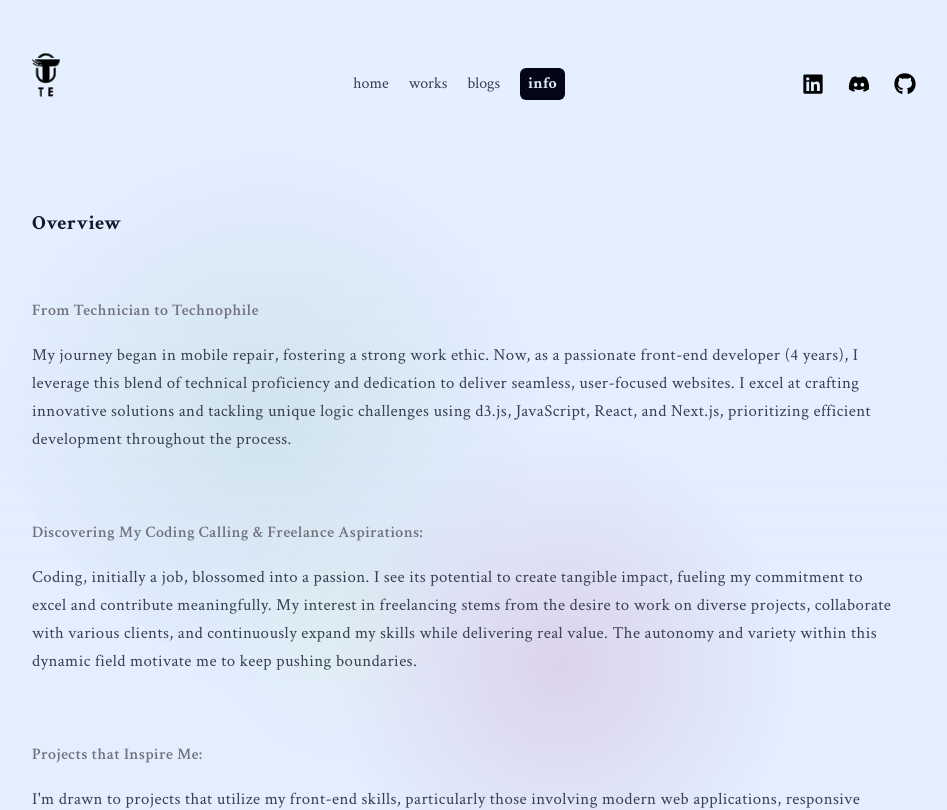
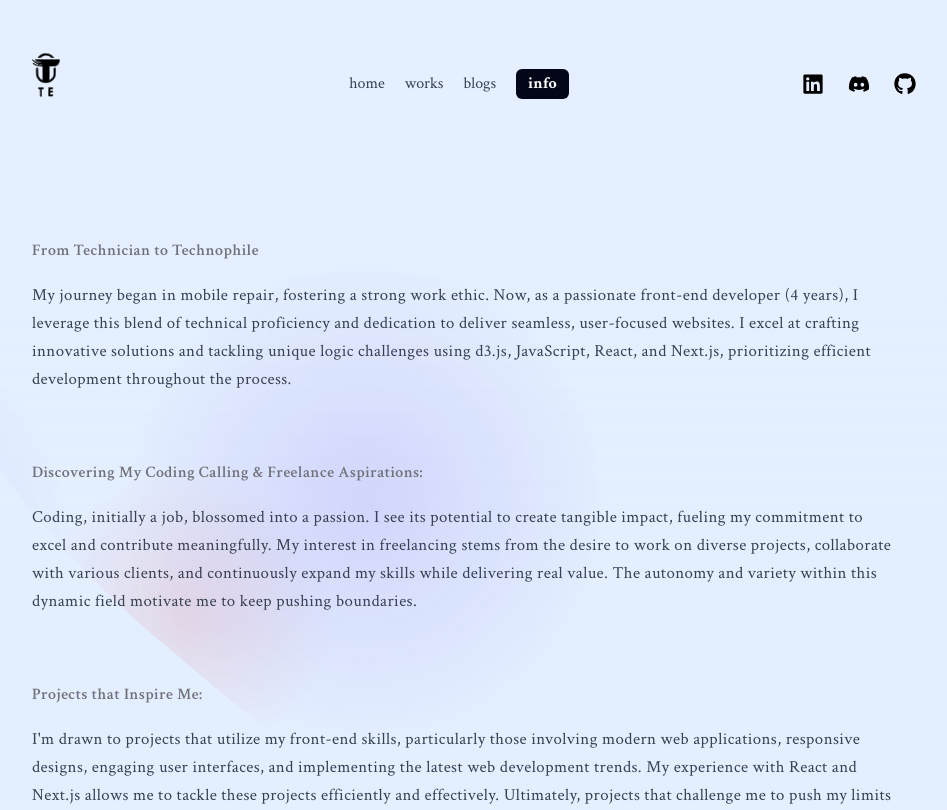
Before and after one commit to tesimon/te-S-portfolio, a Next.js app: page /info in a window 1280 px wide. Shown: the top 810 px of the page, without its empty margins (174-1121 px from the left). Built offline with nearby package versions, Linux system fonts and the light colour scheme.

Commit message:
modified ui design

```diff
--- a/app/global.css
+++ b/app/global.css
@@ -10,7 +10,7 @@
 
 @layer utilities {
   .dark-theme {
-    background: rgb(32, 43, 54);
+    background: rgb(5, 12, 20);
   }
 }
 .light-theme {
@@ -20,23 +20,28 @@
   z-index: -5;
   opacity: 100%;
 }
+@layer utilities {
+  .cart-theme_dark {
+    background: rgb(5, 12, 20);
+  }
+}
+.cart-theme_light {
+  z-index: 2;
+  background-color: #e3eeff;
+}
 
 .extra-gradient {
   background: radial-gradient(
-      circle at 35% 50%,
-      rgba(109, 171, 147, 0.16),
+      circle at 45% 50%,
+      rgba(86, 53, 231, 0.185),
       transparent 30%
     ),
     radial-gradient(
-      circle at 65% 50%,
-      rgba(180, 58, 123, 0.15),
-      transparent 25%
+      circle at 15% 100%,
+      rgba(100, 43, 233, 0.116),
+      transparent 20%
     ),
-    radial-gradient(
-      circle at 50% 65%,
-      rgba(214, 248, 186, 0.15),
-      transparent 15%
-    );
+    radial-gradient(circle at 40% 75%, rgba(233, 23, 23, 0.15), transparent 15%);
   background-attachment: fixed;
   position: fixed;
   border-radius: 40%;
@@ -48,6 +53,7 @@
   bottom: 0;
   content: "";
   z-index: -1;
+  opacity: 0.7;
 }
 ::selection {
   background-color: #47a3f3;
--- a/app/info/page.jsx
+++ b/app/info/page.jsx
@@ -3,9 +3,6 @@ const Info = () => {
   return (
     <>
       <div className="leading-7 tracking-wide text-[1.05rem]">
-        <div className="flex flex-col justify-start items-start gap-2 my-5">
-          <h1 className="text-[20px] dark:text-cyan-50">Overview</h1>
-        </div>
         <div className="flex flex-col justify-start items-start gap-2 my-5">
           <h3 className="text-[1rem] text-zinc-500 ">
             From Technician to Technophile
@@ -41,7 +38,7 @@ const Info = () => {
 
         <div className="flex flex-col justify-start items-start gap-2 my-5">
           <h3 className="text-[1rem] text-zinc-500 ">Next steps</h3>
-          <p className="">
+          <p>
             {`
         I'm eager to build upon my experiences, collaborate with fellow developers, and tackle projects that challenge me to grow.
 `}
--- a/app/layout.jsx
+++ b/app/layout.jsx
@@ -2,16 +2,12 @@ import Nav from "@/components/Nav";
 import "./global.css";
 import { Inter, Crimson_Text } from "next/font/google";
 
-const inter = Inter({
+const crimsonText = Crimson_Text({
+  weight: ["400", "600", "700"],
+  style: ["normal", "italic"],
   subsets: ["latin"],
   display: "swap",
-  variable: "--font-inter",
-});
-
-const CrimsonText = Crimson_Text({
-  weight: ["400", "600", "700"],
-  subsets: ["latin"],
-  display: "swap",
+  fallback: "mono",
 });
 
 export const metadata = {
@@ -23,14 +19,14 @@ const RootLayout = ({ children }) => {
   return (
     <html lang="en">
       <body
-        className={` ${CrimsonText.className} dark:galaxy dark:dark-theme  light-theme flex flex-col overflow-y-scroll `}
+        className={` ${crimsonText.className} dark:galaxy dark:dark-theme  light-theme flex flex-col overflow-y-scroll `}
       >
         <div className="container flex flex-col max-w-[900px] items-center self-center mt-4 md:mt-10  ">
           <div className="extra-gradient flex justify-center" />
           <div className=" w-full px-2 sm:px-0 self-center">
             <Nav />
           </div>
-          <main className="prose dark:prose-invert max-w-none px-6 lg:px-4 w-full mt-8 sm:mt-16 relative self-center ">
+          <main className=" prose dark:prose-invert max-w-none px-6 lg:px-4 w-full mt-8 sm:mt-16 relative self-center  ">
             {children}
           </main>
         </div>
--- a/app/page.jsx
+++ b/app/page.jsx
@@ -3,14 +3,14 @@ import Image from "next/image";
 import Link from "next/link";
 const Home = () => {
   return (
-    <div className=" text-[1.02rem] tracking-wide leading-8 mb-5 ">
+    <div className="my-10">
       <div className="mr-3 ">
-        <h2 className="m-0 ">Hello 👋</h2>
+        <h2 className="m-0 ">Hi 👋</h2>
         <div className="flex gap-3 flex-col sm:flex-row  items-start justify-start">
-          <p className="max-extra-small:text-[15px] max-extra-small:leading-[30px] leading-9 self-start font-bold my-2 ">
+          <p className="max-extra-small:text-[15px] max-extra-small:leading-[30px] leading-9 self-start font-bold my-2 text-lg ">
             {`I'm Simon , a Frontend Web Developer Experienced in `}
             <br />
-            <span className="text-white font-extrabold  bg-yellow-500 px-2 py-[7px] rounded-lg mr-1 ">
+            <span className="text-blue-900 font-extrabold  bg-yellow-500/95 px-2 py-[7px] rounded-lg mr-1 ">
               JavaScript
             </span>
             <span className="text-black font-extrabold  bg-blue-400 px-2 py-[7px] rounded-lg mx-1">
@@ -24,38 +24,41 @@ const Home = () => {
             </span>
             <br /> and more....
           </p>
-          <div className="flex flex-col justify-start items-end self-end mr-16">
+          <div className="flex flex-col justify-start items-end self-center ">
             <Image
-              src="/assets/simon.png"
+              src="/assets/my-profile.png"
               alt="logo"
-              width={200}
-              height={100}
-              className="rounded-full border pt-1 dark:border-gray-500 border-neutral-900 dark:bg-transparent bg-gray-400"
+              width={220}
+              height={80}
+              className="rounded-full border px-2 pt-1 dark:border-gray-500 border-neutral-900 dark:bg-transparent bg-gray-400  "
             />
           </div>
         </div>
 
         <div>
-          <p className="my-6">
+          <p className="my-6 text-[17px] tracking-[1.1px] leading-8  dark:text-slate-300">
             {`
-            Driven front-end developer (under 4 years) passionate about crafting innovative solutions and building user-focused websites. Leverages strong teamwork, communication, and client-facing skills (from previous mobile technician role). Currently focused on building dynamic data visualizations using d3.js and JavaScript, with a preference for tackling unique logic challenges and minimizing library dependence for efficient site development.
+            Driven front-end developer (under 4 years) passionate about crafting innovative solutions and building user-focused websites. Leverages strong teamwork, communication, and client-facing skills (from previous mobile technician role) .
+             Currently : focused on building creative, dynamic web apps and data visualizations using JavaScript.
+
+             I'm eager to build upon my experiences, collaborate with fellow developers, and tackle projects that challenge me to grow.
             `}
           </p>
           <Link
             href="/info"
-            className=" hover:bg-cyan-500 not-prose px-2 py-2 rounded-md font-bold bg-black text-white dark:bg-slate-100 dark:text-black"
+            className=" hover:ring-1 px-2 py-2 rounded-md  italic"
           >
             {" "}
-            About me{" "}
+            More info..{" "}
           </Link>
         </div>
 
-        <div className="dark:text-cyan-100 not-prose my-5  text-[18px]flex gap-1 inline-flex items-center  ">
+        <div className="dark:text-cyan-100 not-prose my-5 text-[18px] gap-1 inline-flex items-center  ">
           <div>
             <span className="text-[18px]">
               I also keep up with the latest technologies.
             </span>
-            <div className="bg-blue-500 dark:bg-green-300 h-[0.5px] w-[200px] text-center rounded-sm " />
+            <div className="bg-blue-900 dark:bg-green-300 h-[0.4px] w-[200px] text-center rounded-sm " />
 
             <p className="mt-3 leading-8 tracking-[1px]">
               {`
@@ -65,7 +68,7 @@ const Home = () => {
         </div>
         <BlogPost />
         <Link
-          className=" not-prose text-base  font-bold hover:text-purple-500  hover:underline "
+          className="text-base hover:ring-1 p-2 rounded-md "
           href={"/blogs"}
         >
           Explore My Blogs
--- a/components/Nav.jsx
+++ b/components/Nav.jsx
@@ -73,11 +73,12 @@ export default function Navbar() {
                       key={path}
                       href={path}
                       className={clsx(
-                        "ease-linear  duration-500  hover:text-slate-950 dark:hover:text-slate-50  flex align-middle",
+                        "ease-linear  duration-500 flex align-middle",
                         "flex justify-between gap-3 ",
                         {
-                          "text-slate-700 dark:text-white/80 ": !isActive,
-                          "font-bold text-slate-200 bg-slate-950 hover:text-white/70 rounded-md px-2 py-1":
+                          "text-slate-700 dark:text-white/70 dark:hover:text-white hover:text-black ":
+                            !isActive,
+                          "font-bold text-white dark:text-black bg-slate-950 dark:bg-slate-200 bg-origin-border dark:hover:text-black hover:text-cyan-100 rounded-md px-3 py-[3px]":
                             isActive,
                         }
                       )}
--- a/components/ProjectCard.jsx
+++ b/components/ProjectCard.jsx
@@ -68,7 +68,7 @@ export default function ProjectCard() {
             exit={{ opacity: 0 }}
             layoutId={isSelected}
             className="fixed  inset-x-0 inset-y-0 w-fit lg:inset-x-[40%] lg:right-0  overflow-auto
-            py-3 px-5 lg:px-7 rounded-md dark:bg-slate-950 bg-slate-200 border border-slate-600 "
+            py-3 px-5 lg:px-7 rounded-md cart-theme_light dark:cart-theme_dark border border-slate-600 "
           >
             <div
               className="flex  gap-1  cursor-pointer hover:scale-105 hover:underline duration-300 w-fit mb-6 py-2 "
--- a/constants/projects.js
+++ b/constants/projects.js
@@ -54,6 +54,7 @@ export let projects = [
     techStacks: ["Next.js", "TypeScript", "Tailwind CSS", "Prisma", "MongoDB"],
     images: ["/E-commerce-shop.png", "/E-commerce-shop.png"],
     link: "https://e-commerceshop.vercel.app",
+    sourceCode: "https://github.com/tesimon/E-Commerce-Shop",
     id: 2,
   },
   {
@@ -64,6 +65,7 @@ export let projects = [
       "this is a full-stack blog web application that allows users to create, read, write, and comment on the posts, and so on . It provides a seamless user experience by integrating Google and github sign-in for easy authentication. The application offers a robust article editing and adding images functionality while writing users own articles based on user preferences, it also gives a blog filtering options based on catagory. this blog site  also features a system-based and user preference theme options, with a dark mode recommended for optimal user experience.",
     images: ["/blog-app.gif", "/assets/Modern-Blog.png"],
     link: "https://thoughtfulperspectives.vercel.app",
+    sourceCode: "https://github.com/tesimon/full-stack-blog-app",
     id: 1,
     techStacks: [
       "Next.js",
--- a/tailwind.config.js
+++ b/tailwind.config.js
@@ -13,8 +13,5 @@ module.exports = {
       },
     },
   },
-  plugins: [
-    require("@tailwindcss/typography"),
-    require("tailwind-scrollbar")({ nocompatible: true }),
-  ],
+  plugins: [require("@tailwindcss/typography")],
 };
```
Also changed, not shown: public/assets/my-profile.png (added).
